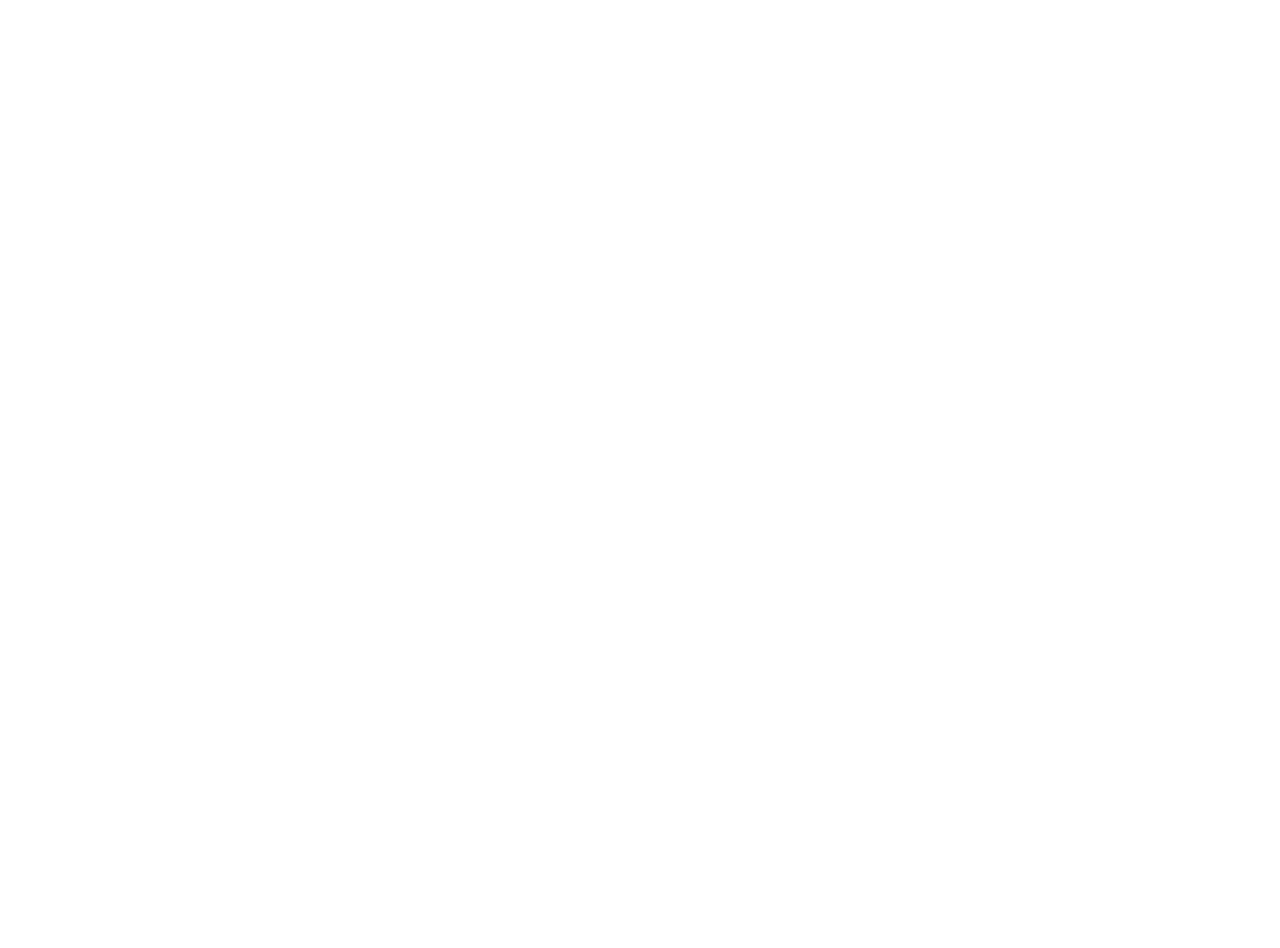
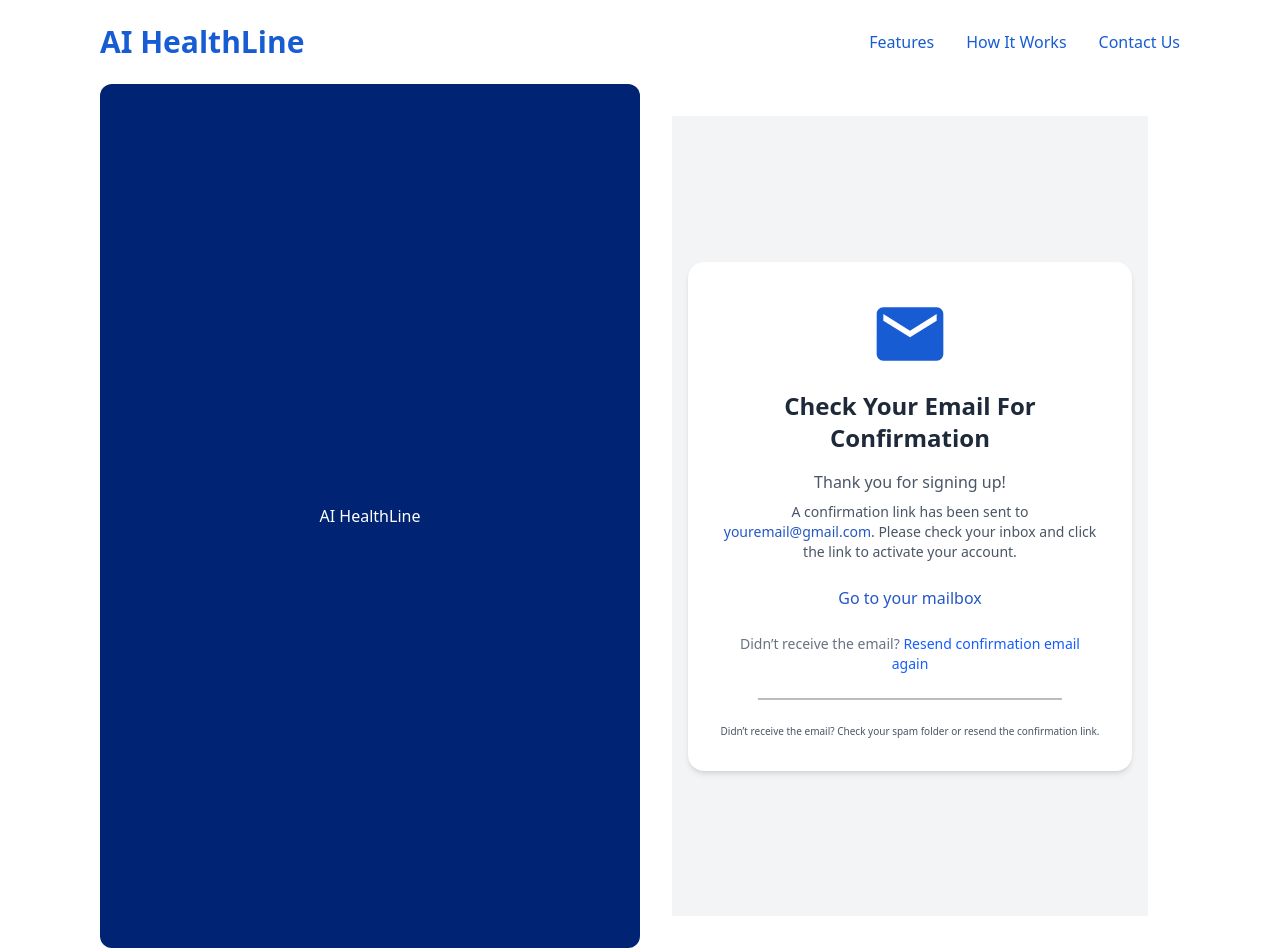
Before and after one commit to alx-cohort-4/healthline, a React (Vite) app in the folder frontend/: page /email-confirmation in a window 1280 px wide. Before the commit this address had no page. Before the commit the page ends 800 px from the top, so only its background shows below. Built offline with nearby package versions, Linux system fonts and the light colour scheme.

Commit message:
Update EmailConfirmation page and styles

```diff
--- a/frontend/package.json
+++ b/frontend/package.json
@@ -15,6 +15,7 @@
     "clsx": "^2.1.1",
     "react": "^19.0.0",
     "react-dom": "^19.0.0",
+    "react-icons": "^5.5.0",
     "react-router-dom": "^7.5.3",
     "tailwind-merge": "^3.2.0",
     "tailwind-variants": "^1.0.0",
--- a/frontend/src/App.jsx
+++ b/frontend/src/App.jsx
@@ -2,6 +2,7 @@
 import { Route, Routes } from "react-router-dom";
 import AuthLayout from "./components/Layout/AuthLayout";
 import Button from "./components/ui/Button";
+import EmailConfirmation from "./pages/EmailConfirmation";
 
 const App = () => {
   return (
@@ -12,6 +13,7 @@
           <Route path="features" element={<div>Features</div>} />
           <Route path="how-it-works" element={<div>How It Works</div>} />
           <Route path="contact-us" element={<div>Contact Us</div>} />
+          <Route path="/email-confirmation" element={<EmailConfirmation />} />
         </Route>
       </Routes>
     </div>
--- /dev/null
+++ b/frontend/src/pages/EmailConfirmation.jsx
@@ -0,0 +1,52 @@
+import { MdEmail } from "react-icons/md";
+import { Link } from "react-router-dom";
+
+export default function EmailConfirmation() {
+  return (
+    <div className="min-h-screen flex flex-col items-center justify-center bg-gray-100 px-4">
+      <div className="bg-white rounded-2xl shadow-md p-8 max-w-md w-full text-center">
+
+        <div className="flex justify-center mb-4">
+          <MdEmail className="text-[#175CD3]" style={{ width: "100px", height: "80px" }} />
+        </div>
+
+        <h1 className="text-2xl font-semibold text-gray-800 mb-4">
+          Check Your Email For Confirmation
+        </h1>
+
+        <p className="text-gray-600 mb-2">Thank you for signing up!</p>
+
+        <p className="text-sm text-gray-600 mb-6">
+      A confirmation link has been sent to{" "}
+       <span className="text-[#2457c5]">youremail@gmail.com</span>. Please check your inbox and click the link to activate your account.
+       </p>
+
+
+        <a
+          href="https://mail.google.com"
+          target="_blank"
+          rel="noopener noreferrer"
+          className="text-[#2457c5] hover:underline"
+        >
+          Go to your mailbox
+        </a>
+
+        <p className="text-sm text-gray-500 mt-6">
+          Didn’t receive the email?{" "}
+          <Link to="/support" className="text-blue-600 hover:underline">
+            Resend confirmation email again
+          </Link>
+        </p>
+
+        {/* Shorter Divider at the Bottom */}
+        <div className="my-6 mx-auto border-t-2" style={{ width: "80%", borderColor: "#BCBDC3" }}></div>
+
+         <p className="text-[10px] text-gray-600">
+         Didn’t receive the email? Check your spam folder or resend the confirmation link.
+         </p>
+
+
+      </div>
+    </div>
+  );
+}
```
Also changed, not shown: 1 other file (tests, documents, lock files or other folders).
